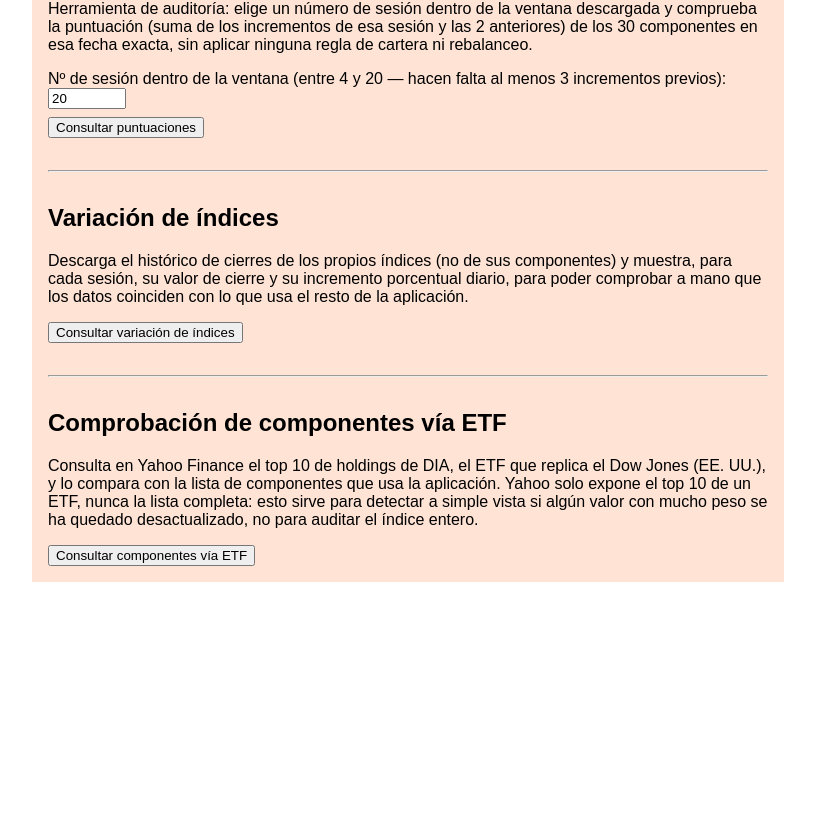
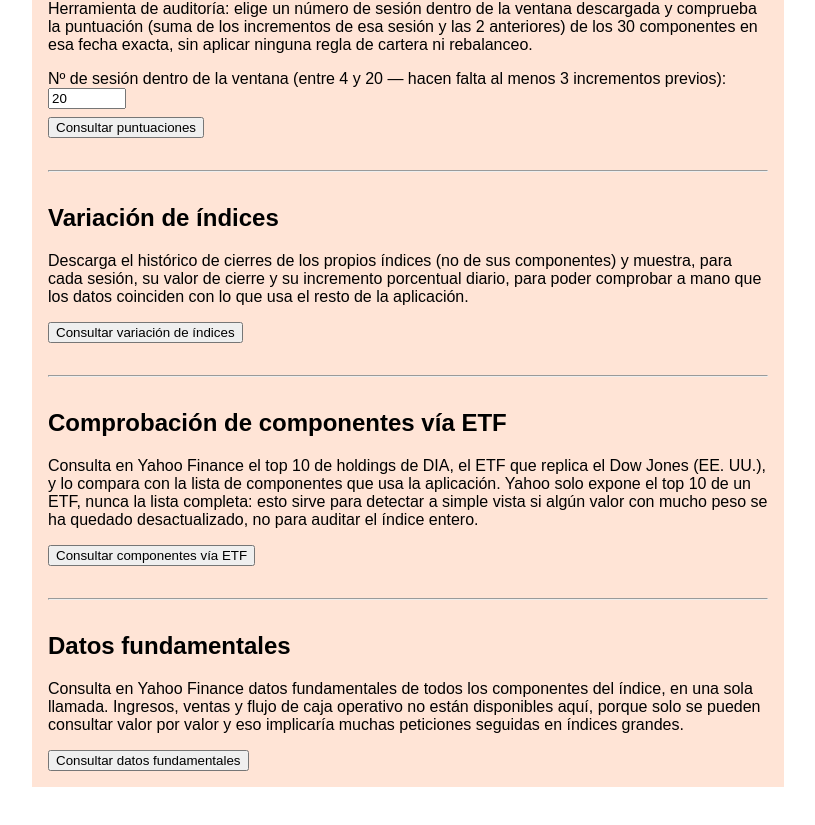
Before and after one commit to antonioluiscliment/fondo-ia-web, a Next.js app: page /comprobaciones in a window 1280 px wide. Shown: the part 365-1190 px from the top of the page, without its empty margins (232-1047 px from the left). Before the commit the page ends 987 px from the top, so only its background shows below. Built offline with nearby package versions, Linux system fonts and the light colour scheme.

Commit message:
Add files via upload

```diff
--- a/pages/comprobaciones.js
+++ b/pages/comprobaciones.js
@@ -38,6 +38,15 @@ export default function Comprobaciones() {
   useEffect(() => {
     setComponentesEtf(null);
     setErrorComponentesEtf(null);
+  }, [indiceId]);
+
+  const [fundamentales, setFundamentales] = useState(null);
+  const [cargandoFundamentales, setCargandoFundamentales] = useState(false);
+  const [errorFundamentales, setErrorFundamentales] = useState(null);
+
+  useEffect(() => {
+    setFundamentales(null);
+    setErrorFundamentales(null);
   }, [indiceId]);
 
   async function consultar() {
@@ -101,6 +110,22 @@ export default function Comprobaciones() {
       setErrorComponentesEtf(e.message);
     } finally {
       setCargandoComponentesEtf(false);
+    }
+  }
+
+  async function consultarFundamentales() {
+    setCargandoFundamentales(true);
+    setErrorFundamentales(null);
+    setFundamentales(null);
+    try {
+      const resp = await fetch(`/api/fundamentales?indice=${indiceId}`);
+      const json = await resp.json();
+      if (!resp.ok) throw new Error(json.error || "Error desconocido");
+      setFundamentales(json);
+    } catch (e) {
+      setErrorFundamentales(e.message);
+    } finally {
+      setCargandoFundamentales(false);
     }
   }
 
@@ -299,6 +324,58 @@ export default function Comprobaciones() {
       ) : (
         <p style={{ color: "#555" }}>{t.sinEtfsDisponibles}</p>
       )}
+
+      <hr style={{ margin: "32px 0" }} />
+
+      <h2>{t.fundamentalesTitulo}</h2>
+      <p>{t.fundamentalesDesc}</p>
+
+      <button onClick={consultarFundamentales} disabled={cargandoFundamentales}>
+        {cargandoFundamentales ? t.fundamentalesBotonCargando : t.fundamentalesBoton}
+      </button>
+
+      {errorFundamentales && <p style={{ color: "crimson" }}>{t.error}: {errorFundamentales}</p>}
+
+      {fundamentales && (
+        <div style={{ overflowX: "auto" }}>
+          <table border="1" cellPadding="6" style={{ borderCollapse: "collapse", width: "100%", marginTop: 16 }}>
+            <thead>
+              <tr>
+                <th>{t.colTicker}</th>
+                <th>{t.colPER}</th>
+                <th>{t.colPERFuturo}</th>
+                <th>{t.colEPS}</th>
+                <th>{t.colEPSFuturo}</th>
+                <th>{t.colPVC}</th>
+                <th>{t.colDividendo}</th>
+                <th>{t.colPrecioActual}</th>
+                <th>{t.colVariacionDia}</th>
+                <th>{t.colMax52}</th>
+                <th>{t.colMin52}</th>
+              </tr>
+            </thead>
+            <tbody>
+              {fundamentales.filas.map((f) => (
+                <tr key={f.ticker}>
+                  <td>{tickerVisible(f.ticker)} — {f.nombre}</td>
+                  <td>{f.trailingPE !== null ? f.trailingPE.toFixed(2) : t.nd}</td>
+                  <td>{f.forwardPE !== null ? f.forwardPE.toFixed(2) : t.nd}</td>
+                  <td>{f.epsTrailingTwelveMonths !== null ? f.epsTrailingTwelveMonths.toFixed(2) : t.nd}</td>
+                  <td>{f.epsForward !== null ? f.epsForward.toFixed(2) : t.nd}</td>
+                  <td>{f.priceToBook !== null ? f.priceToBook.toFixed(2) : t.nd}</td>
+                  <td>{f.dividendYield !== null ? `${f.dividendYield.toFixed(2)}%` : t.nd}</td>
+                  <td>{f.regularMarketPrice !== null ? f.regularMarketPrice.toFixed(2) : t.nd}</td>
+                  <td style={{ color: f.regularMarketChangePercent === null ? "inherit" : f.regularMarketChangePercent >= 0 ? "green" : "crimson" }}>
+                    {f.regularMarketChangePercent !== null ? `${f.regularMarketChangePercent.toFixed(2)}%` : t.nd}
+                  </td>
+                  <td>{f.fiftyTwoWeekHigh !== null ? f.fiftyTwoWeekHigh.toFixed(2) : t.nd}</td>
+                  <td>{f.fiftyTwoWeekLow !== null ? f.fiftyTwoWeekLow.toFixed(2) : t.nd}</td>
+                </tr>
+              ))}
+            </tbody>
+          </table>
+        </div>
+      )}
     </MenuLayout>
   );
 }
```
